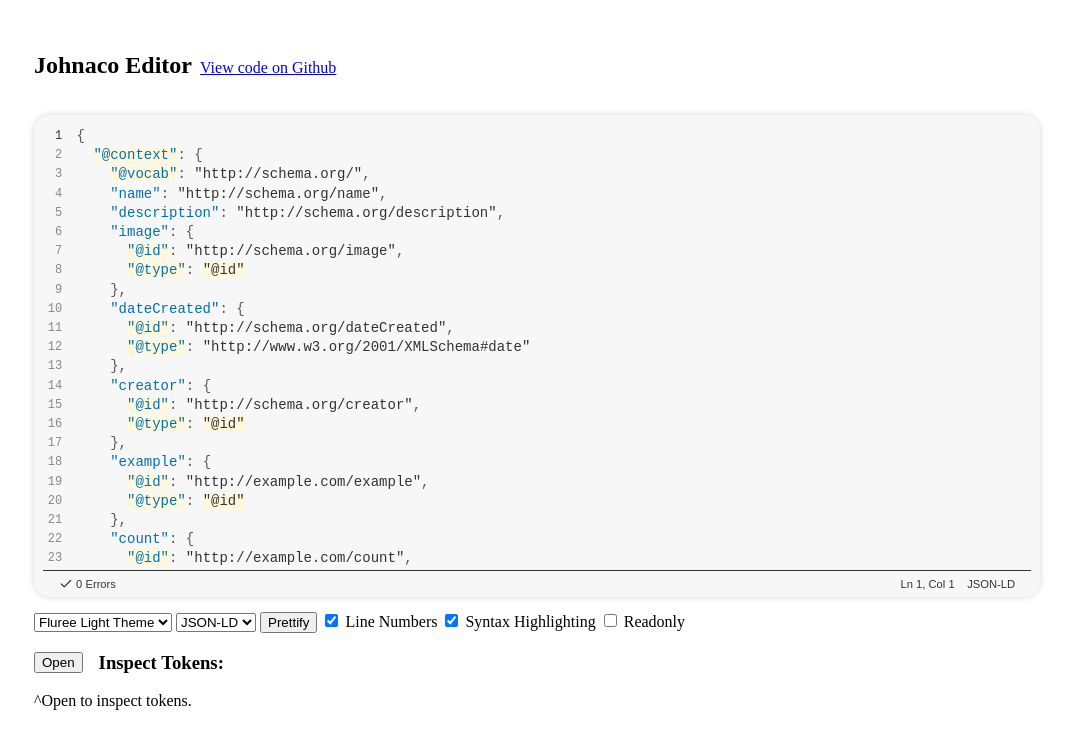
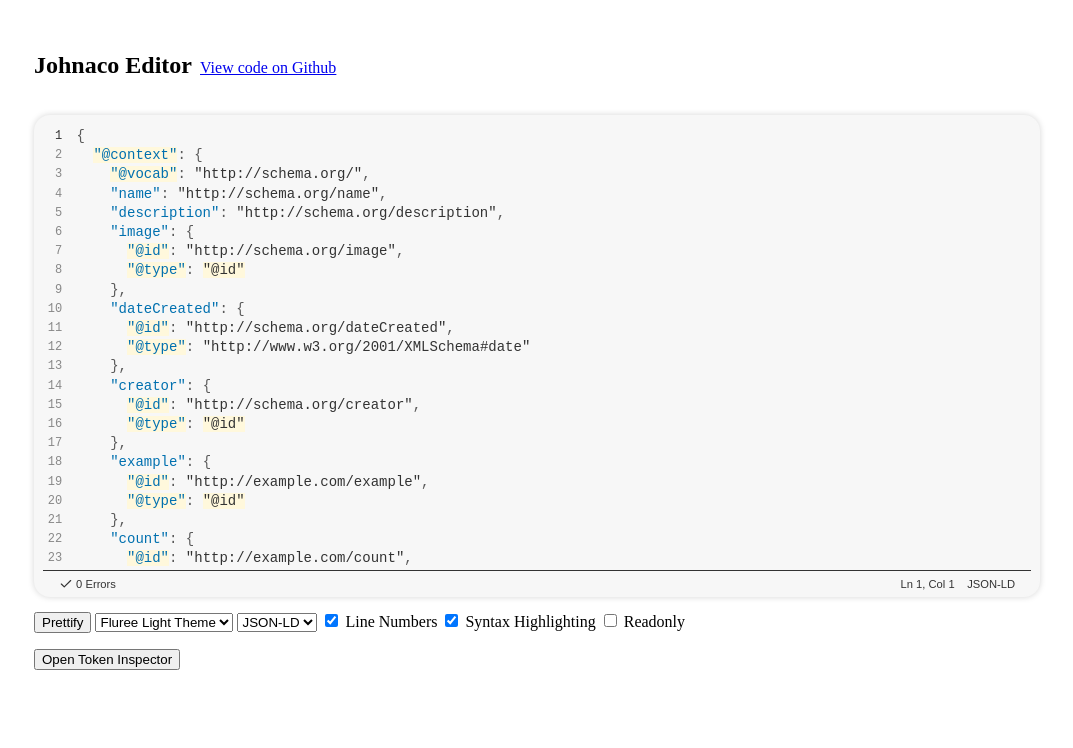
Before and after one commit to johncrowley-s2/fluree-editor, a React (Vite) app: page / in a window 1280 px wide. Shown: the top 748 px of the page, without its empty margins (104-1177 px from the left). Built offline with nearby package versions, Linux system fonts and the light colour scheme; the HTML template or start-up script is replaced by a standard one.

Commit message:
layout changes

```diff
--- a/src/components/TokenInspector.tsx
+++ b/src/components/TokenInspector.tsx
@@ -32,19 +32,19 @@ export default function TokenInspector({ value, language }: Props) {
 
   return (
     <>
-      <div style={{ width: "100%", height: "100%" }}>
+      <div style={{ width: "100%", height: "100%", paddingTop: "1rem" }}>
         <div style={{ display: "flex" }}>
           <button
             style={{ alignSelf: "center", marginRight: "1rem" }}
             onClick={() => setShowTokens(!showTokens)}
           >
-            {showTokens ? "Close" : "Open"}
+            {showTokens ? "Close Token Inspector" : "Open Token Inspector"}
           </button>
-          <h3>Inspect Tokens:</h3>
         </div>
         <div>
           {showTokens ? (
             <>
+              <h3>Inspect Tokens:</h3>
               <select
                 onChange={(e) => setFilterType(e.target.value)}
                 style={{ alignSelf: "center", marginBottom: "1rem" }}
@@ -81,9 +81,7 @@ export default function TokenInspector({ value, language }: Props) {
                 </tbody>
               </table>
             </>
-          ) : (
-            "^Open to inspect tokens."
-          )}
+          ) : null}
         </div>
       </div>
     </>
--- a/src/components/Toolbar.tsx
+++ b/src/components/Toolbar.tsx
@@ -36,6 +36,8 @@ export default function Toolbar({
 
   return (
     <div>
+      <button onClick={prettify}>Prettify</button>
+      &nbsp;
       <select onChange={handleChangeTheme}>
         <option value="flureeLight">Fluree Light Theme</option>
         <option value="flureeDark">Fluree Dark Theme</option>
@@ -49,8 +51,6 @@ export default function Toolbar({
         <option value="json-ld">JSON-LD</option>
         <option value="sql">SQL</option>
       </select>
-      &nbsp;
-      <button onClick={prettify}>Prettify</button>
       &nbsp;
       <input
         type="checkbox"
```
